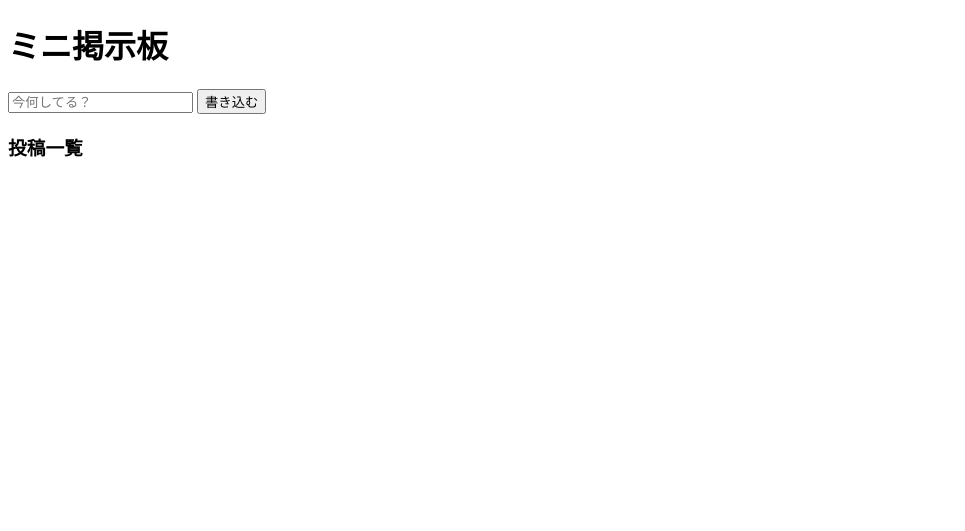
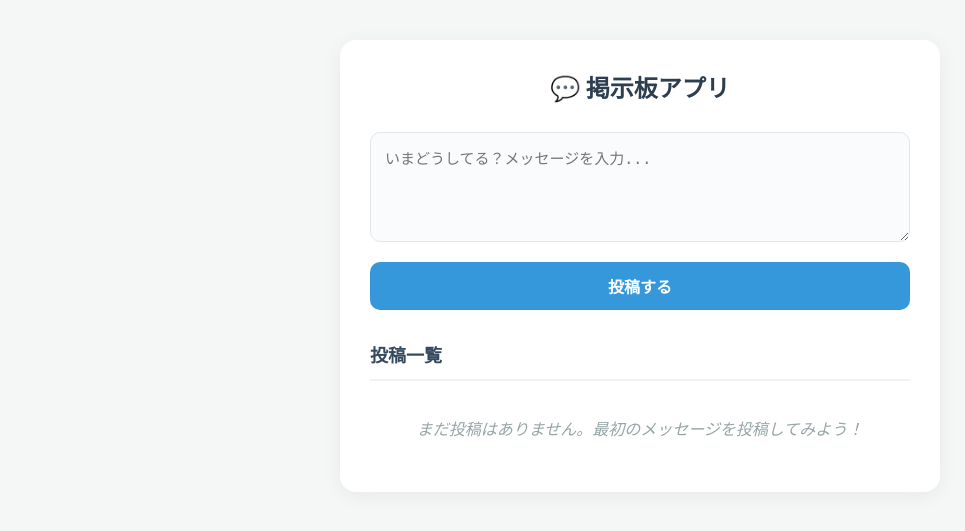
Before and after one commit to takumi-123/sample-flask-app, a Flask app: template app/templates/index.html in a window 1280 px wide. Shown: the top 531 px of the page, without its empty margins (0-965 px from the left). Run offline with Flask 3, Linux system fonts and the light colour scheme; the template is opened without the code that fills it, so the values that code supplies are empty; some libraries are stand-ins or nearby versions.

Commit message:
css完成

```diff
--- a/app/static/style.css
+++ b/app/static/style.css
@@ -0,0 +1,121 @@
+/* --- 基本のリセットとフォント設定 --- */
+* {
+  box-sizing: border-box;
+  margin: 0;
+  padding: 0;
+}
+
+body {
+  font-family:
+    -apple-system, BlinkMacSystemFont, "Segoe UI", Roboto, "Helvetica Neue",
+    Arial, sans-serif;
+  background-color: #f4f7f6;
+  color: #333;
+  line-height: 1.6;
+  padding: 40px 20px;
+}
+
+/* --- 全体を包むカードコンテナ --- */
+.container {
+  max-width: 600px;
+  margin: 0 auto;
+  background: #ffffff;
+  padding: 30px;
+  border-radius: 16px;
+  box-shadow: 0 4px 20px rgba(0, 0, 0, 0.06);
+}
+
+/* --- 見出し --- */
+h1 {
+  font-size: 24px;
+  margin-bottom: 24px;
+  color: #2c3e50;
+  text-align: center;
+}
+
+h2 {
+  font-size: 18px;
+  margin-bottom: 16px;
+  color: #34495e;
+  border-bottom: 2px solid #f0f2f5;
+  padding-bottom: 8px;
+}
+
+/* --- 投稿フォーム --- */
+.post-form {
+  margin-bottom: 32px;
+}
+
+.post-form textarea {
+  width: 100%;
+  height: 110px;
+  padding: 14px;
+  border: 1px solid #e1e8ed;
+  border-radius: 10px;
+  font-size: 15px;
+  resize: vertical;
+  outline: none;
+  transition: all 0.2s ease;
+  margin-bottom: 12px;
+  background-color: #fafbfc;
+}
+
+/* 入力中に枠の色が変わるおしゃれエフェクト */
+.post-form textarea:focus {
+  border-color: #3498db;
+  background-color: #fff;
+  box-shadow: 0 0 0 3px rgba(52, 152, 219, 0.15);
+}
+
+.post-form button {
+  background-color: #3498db;
+  color: white;
+  border: none;
+  padding: 12px 20px;
+  font-size: 16px;
+  font-weight: bold;
+  border-radius: 10px;
+  cursor: pointer;
+  transition:
+    background-color 0.2s ease,
+    transform 0.1s ease;
+  width: 100%;
+}
+
+/* ボタンにマウスを乗せたときのアニメーション */
+.post-form button:hover {
+  background-color: #2980b9;
+}
+
+.post-form button:active {
+  transform: scale(0.98);
+}
+
+/* --- メッセージ一覧 --- */
+.message-list ul {
+  list-style: none;
+}
+
+.message-card {
+  background: #ffffff;
+  border: 1px solid #eef2f5;
+  padding: 16px;
+  border-radius: 10px;
+  margin-bottom: 12px;
+  box-shadow: 0 2px 6px rgba(0, 0, 0, 0.02);
+  word-break: break-all;
+  transition: transform 0.2s ease;
+}
+
+/* メッセージカードにマウスを乗せたとき少し浮き上がる */
+.message-card:hover {
+  transform: translateY(-2px);
+  box-shadow: 0 4px 10px rgba(0, 0, 0, 0.05);
+}
+
+.no-message {
+  color: #95a5a6;
+  text-align: center;
+  font-style: italic;
+  padding: 20px 0;
+}
--- a/app/templates/index.html
+++ b/app/templates/index.html
@@ -3,29 +3,42 @@
   <head>
     <meta charset="UTF-8" />
     <meta name="viewport" content="width=device-width, initial-scale=1.0" />
-    <title>ミニ掲示板</title>
+    <title>シンプル掲示板</title>
+    <!-- CSSの読み込み -->
     <link
       rel="stylesheet"
-      href="{{ url_for('static', filename='style.css')}}"
+      href="{{ url_for('static', filename='style.css') }}"
     />
   </head>
   <body>
     <div class="container">
-      <h1>ミニ掲示板</h1>
+      <h1>💬 掲示板アプリ</h1>
 
-      <!-- メッセージを入力して送信するフォーム-->
-      <form method="POST">
-        <input type="text" name="message" placeholder="今何してる？" required />
-        <button type="submit">書き込む</button>
+      <!-- 投稿フォーム(POSTから送信されたら-->
+      <form action="/" method="POST" class="post-form">
+        <textarea
+          name="message"
+          placeholder="いまどうしてる？メッセージを入力..."
+          required
+        ></textarea>
+        <button type="submit">投稿する</button>
       </form>
 
-      <h3>投稿一覧</h3>
-      <ul>
-        <!--Pythonから渡された rows（投稿のリスト）をループでぐるぐる回して表示する -->
-        {% for row in rows%}
-        <li>{{ row[0] }}</li>
-        {% endfor %}
-      </ul>
+      <!-- 投稿一覧 -->
+      <div class="message-list">
+        <h2>投稿一覧</h2>
+        {% if rows %}
+        <ul>
+          {% for row in rows %}
+          <li class="message-card">{{ row[0] }}</li>
+          {% endfor %}
+        </ul>
+        {% else %}
+        <p class="no-message">
+          まだ投稿はありません。最初のメッセージを投稿してみよう！
+        </p>
+        {% endif %}
+      </div>
     </div>
   </body>
 </html>
```
